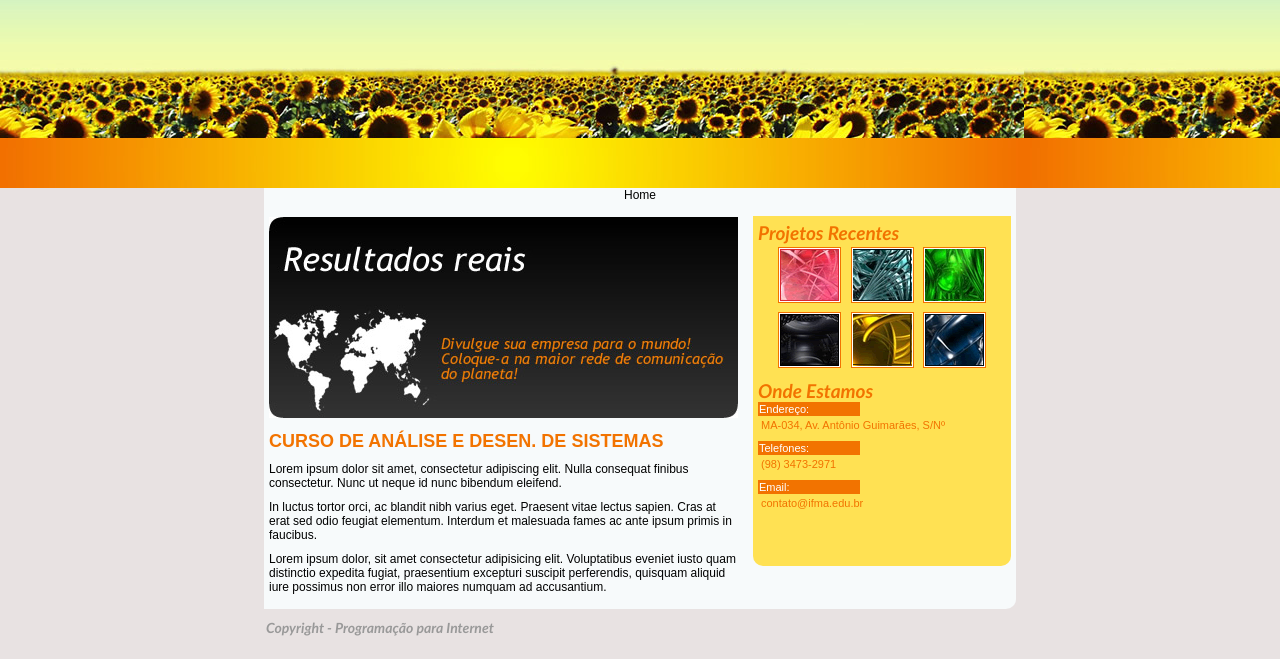
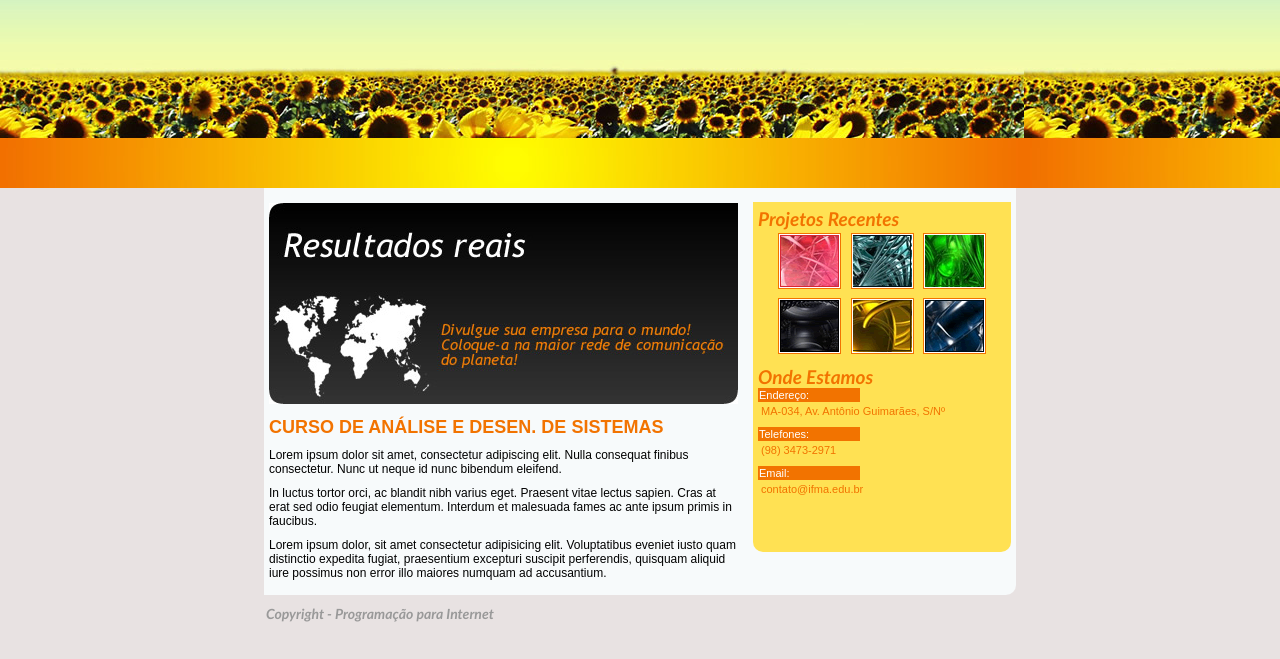
Before and after one commit to eduardo-laurentino/Pagina-Web-com-HTML-e-CSS, a plain HTML site: page index.html in a window 1280 px wide. Shown: the part 160-819 px from the top of the page. Drawn offline with Linux system fonts and the light colour scheme.

Commit message:
projeto finalizado

```diff
--- a/index.html
+++ b/index.html
@@ -27,9 +27,7 @@
     </nav>
     <div id="imagem"></div>
     <main id="conteudo">
-        <nav id="navlink">
-            Home
-        </nav>
+        <nav id="navlink"></nav>
         <aside id="bloco-esquerdo">
             <figure>
                 <img src="images/bloco1.jpg" alt="Resultados Reais"/>
```
